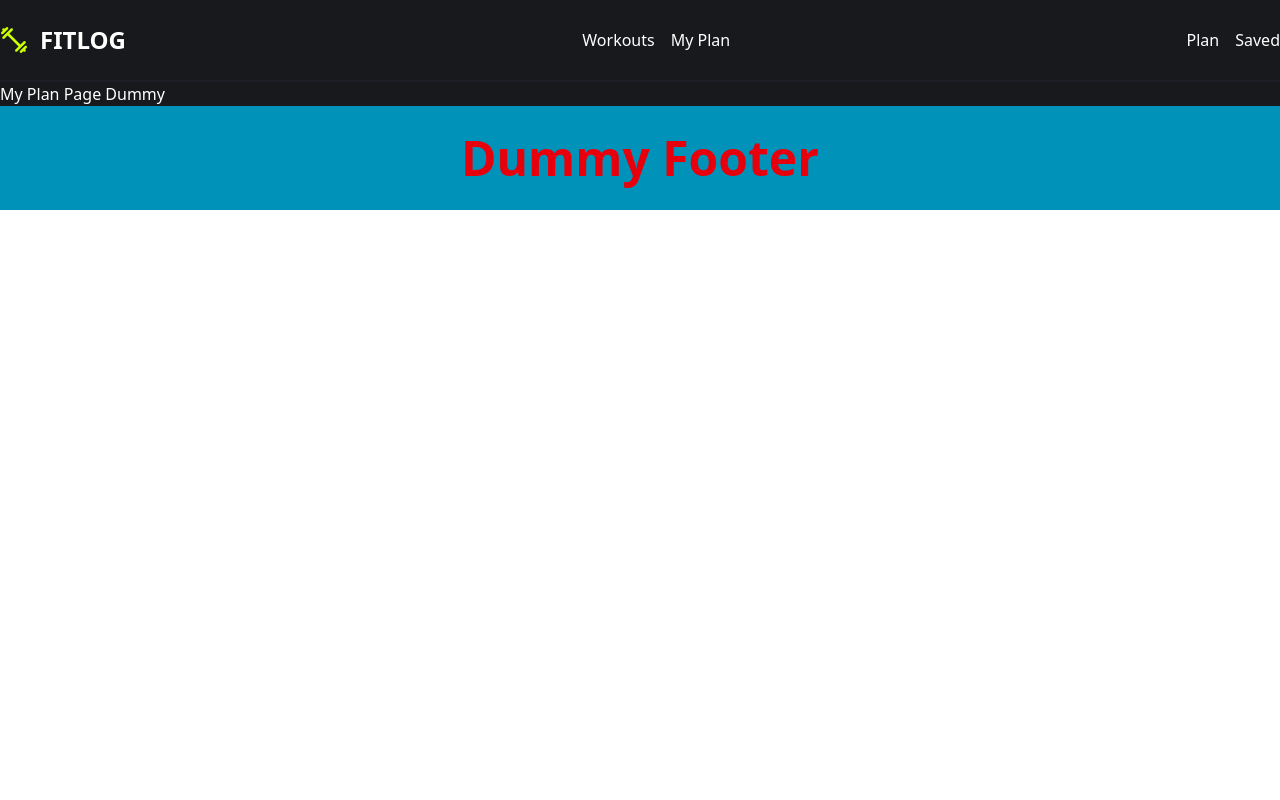
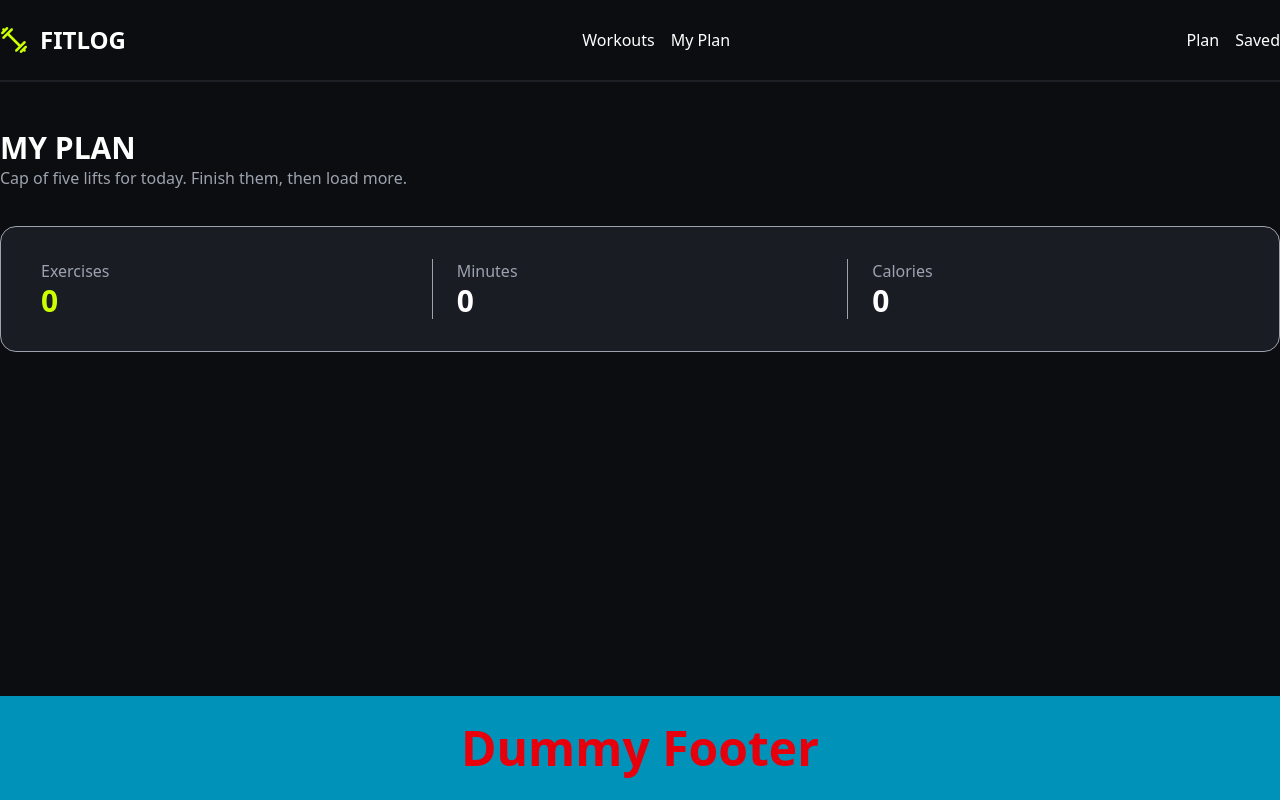
Before and after one commit to muhammad-ziaur/mern-a06-fit-log, a Next.js app: page /my-plan in a window 1280 px wide. Built offline with nearby package versions, Linux system fonts and the light colour scheme; no server answers.

Commit message:
Exercises Context Created

```diff
--- a/src/app/exercisedetails/[id]/loading.tsx
+++ b/src/app/exercisedetails/[id]/loading.tsx
@@ -2,7 +2,7 @@ import React from "react";
 
 const ExerciseDetailsLoading = () => {
   return (
-    <div className="text-center mt-10 mb-20 bg-global-background">
+    <div className="text-center pt-10 pb-20 bg-global-background">
       <p className="text-global-subtitle text-3xl font-semibold">
         Exercise Details Loading...
       </p>
--- a/src/app/exercisedetails/[id]/page.tsx
+++ b/src/app/exercisedetails/[id]/page.tsx
@@ -1,8 +1,8 @@
 import { IExercise } from "@/types/exercise.type";
-import { FaRegCalendarPlus } from "react-icons/fa6";
-import { FaRegBookmark } from "react-icons/fa";
 import React from "react";
 import Image from "next/image";
+import PlanExerciseButton from "@/components/exercisedetails/PlanExerciseButton";
+import SaveExerciseButton from "@/components/exercisedetails/SaveExerciseButton";
 interface IExerciseDetailsPageProps {
   params: Promise<{
     id: string;
@@ -123,22 +123,9 @@ const ExerciseDetailsPage = async ({ params }: IExerciseDetailsPageProps) => {
             )}
           </div>
           <div className="flex gap-5 mt-8">
-            <button className="cursor-pointer text-details-button-one bg-button-primary font-semibold flex justify-center items-center gap-2 rounded-xl px-6 py-3">
-              <span className="">
-                <FaRegCalendarPlus />
-              </span>
-              <p>
-                <span>{`Add to today's plan`}</span>
-              </p>
-            </button>
-            <button className="cursor-pointer text-details-button-two border border-details-button-two font-semibold flex justify-center items-center gap-2 rounded-xl px-6 py-3">
-              <span>
-                <FaRegBookmark />
-              </span>
-              <p>
-                <span>{`Save for later`}</span>
-              </p>
-            </button>
+            {/* Cutsom Button Components */}
+            <PlanExerciseButton exercise={ExerciseDetailsData} />
+            <SaveExerciseButton exercise={ExerciseDetailsData} />
           </div>
         </div>
       </section>
--- a/src/app/globals.css
+++ b/src/app/globals.css
@@ -14,4 +14,5 @@
   --color-details-button-one: #0f1115;
   --color-details-button-two: #e5e7eb;
   --color-button-primary: #ccff00;
+  --color-hero-background: rgba(35, 39, 50, 0.6); /* 232732 60% */
 }
--- a/src/app/layout.tsx
+++ b/src/app/layout.tsx
@@ -2,6 +2,7 @@ import type { Metadata } from "next";
 import { Geist, Geist_Mono } from "next/font/google";
 import "./globals.css";
 import Navbar from "@/components/shared/Navbar";
+import ExercisesProvider from "@/context/ExercisesContext";
 
 const geistSans = Geist({
   variable: "--font-geist-sans",
@@ -25,12 +26,14 @@ export default function RootLayout({ children }: LayoutProps<"/">) {
       data-theme="light"
       className={`${geistSans.variable} ${geistMono.variable} h-full antialiased`}
     >
-      <body className="min-h-full flex flex-col">
-        <Navbar></Navbar>
-        {children}
-        <h2 className="text-5xl py-7 font-bold text-center bg-cyan-600 text-red-600">
-          Dummy Footer
-        </h2>
+      <body className="min-h-full flex flex-col bg-global-background">
+        <ExercisesProvider>
+          <Navbar />
+          <div className="grow  bg-global-background">{children}</div>
+          <h2 className="mt-auto text-5xl py-7 font-bold text-center bg-cyan-600 text-red-600">
+            Dummy Footer
+          </h2>
+        </ExercisesProvider>
       </body>
     </html>
   );
--- a/src/app/my-plan/page.tsx
+++ b/src/app/my-plan/page.tsx
@@ -1,9 +1,14 @@
+import Metrics from "@/components/myplanpage/Metrics";
+import MyPlanTitle from "@/components/myplanpage/MyPlanTitle";
 import React from "react";
 
 const MyPlanPage = () => {
   return (
-    <div className="text-global-text bg-global-background">
-      My Plan Page Dummy
+    <div className="bg-global-background">
+      <main className="container mx-auto">
+        <MyPlanTitle />
+        <Metrics />
+      </main>
     </div>
   );
 };
--- /dev/null
+++ b/src/components/exercisedetails/PlanExerciseButton.tsx
@@ -0,0 +1,20 @@
+import { IExercise } from "@/types/exercise.type";
+import React from "react";
+import { FaRegCalendarPlus } from "react-icons/fa6";
+interface IPlanExerciseButtonProps {
+  exercise: IExercise;
+}
+const PlanExerciseButton = ({ exercise }: IPlanExerciseButtonProps) => {
+  return (
+    <button className="cursor-pointer text-details-button-one bg-button-primary font-semibold flex justify-center items-center gap-2 rounded-xl px-6 py-3">
+      <span className="">
+        <FaRegCalendarPlus />
+      </span>
+      <p>
+        <span>{`Add to today's plan`}</span>
+      </p>
+    </button>
+  );
+};
+
+export default PlanExerciseButton;
--- /dev/null
+++ b/src/components/exercisedetails/SaveExerciseButton.tsx
@@ -0,0 +1,20 @@
+import { IExercise } from "@/types/exercise.type";
+import React from "react";
+import { FaRegBookmark } from "react-icons/fa";
+interface ISaveExerciseButtonProps {
+  exercise: IExercise;
+}
+const SaveExerciseButton = ({ exercise }: ISaveExerciseButtonProps) => {
+  return (
+    <button className="cursor-pointer text-details-button-two border border-details-button-two font-semibold flex justify-center items-center gap-2 rounded-xl px-6 py-3">
+      <span>
+        <FaRegBookmark />
+      </span>
+      <p>
+        <span>{`Save for later`}</span>
+      </p>
+    </button>
+  );
+};
+
+export default SaveExerciseButton;
--- /dev/null
+++ b/src/components/myplanpage/Metrics.tsx
@@ -0,0 +1,22 @@
+import React from "react";
+
+const Metrics = () => {
+  return (
+    <section className="rounded-2xl border border-global-subtitle bg-hero-background py-8 px-4 flex justify-between items-center">
+      <div className="flex flex-col flex-1 justify-between pl-6">
+        <p className=" text-global-subtitle">Exercises</p>
+        <h2 className="text-3xl text-button-primary font-bold uppercase">0</h2>
+      </div>
+      <div className="flex flex-col flex-1 justify-between pl-6 border-l border-global-subtitle">
+        <p className=" text-global-subtitle">Minutes</p>
+        <h2 className="text-3xl text-global-text font-bold uppercase">0</h2>
+      </div>
+      <div className="flex flex-col flex-1 justify-between pl-6 border-l border-global-subtitle">
+        <p className=" text-global-subtitle">Calories</p>
+        <h2 className="text-3xl text-global-text font-bold uppercase">0</h2>
+      </div>
+    </section>
+  );
+};
+
+export default Metrics;
--- /dev/null
+++ b/src/components/myplanpage/MyPlanTitle.tsx
@@ -0,0 +1,14 @@
+import React from "react";
+
+const MyPlanTitle = () => {
+  return (
+    <div className="flex flex-col justify-start items-start space-y-0 mt-12 mb-9">
+      <h2 className="text-3xl text-global-text font-bold uppercase">MY PLAN</h2>
+      <p className=" text-global-subtitle">
+        Cap of five lifts for today. Finish them, then load more.
+      </p>
+    </div>
+  );
+};
+
+export default MyPlanTitle;
--- /dev/null
+++ b/src/context/ExercisesContext.tsx
@@ -0,0 +1,31 @@
+"use client";
+import { IExercise } from "@/types/exercise.type";
+import { IExercisesContext } from "@/types/exercisescontext.type";
+import React, { createContext, ReactNode, useState } from "react";
+
+export const ExercisesContext = createContext<IExercisesContext>({
+  plannedExercises: [],
+  setPlannedExercises: () => {},
+  savedExercises: [],
+  setSavedExercises: () => {},
+});
+
+const ExercisesProvider = ({ children }: { children: ReactNode }) => {
+  const [plannedExercises, setPlannedExercises] = useState<IExercise[]>([]);
+  const [savedExercises, setSavedExercises] = useState<IExercise[]>([]);
+  // console.log("The ENTIRE APP started within ExercisesContext");
+  const sharedData = {
+    plannedExercises,
+    setPlannedExercises,
+    savedExercises,
+    setSavedExercises,
+  };
+
+  return (
+    <ExercisesContext.Provider value={sharedData}>
+      {children}
+    </ExercisesContext.Provider>
+  );
+};
+
+export default ExercisesProvider;
```
Also changed, not shown: src/types/exercisescontext.type.ts (added, +9 -0 lines).
